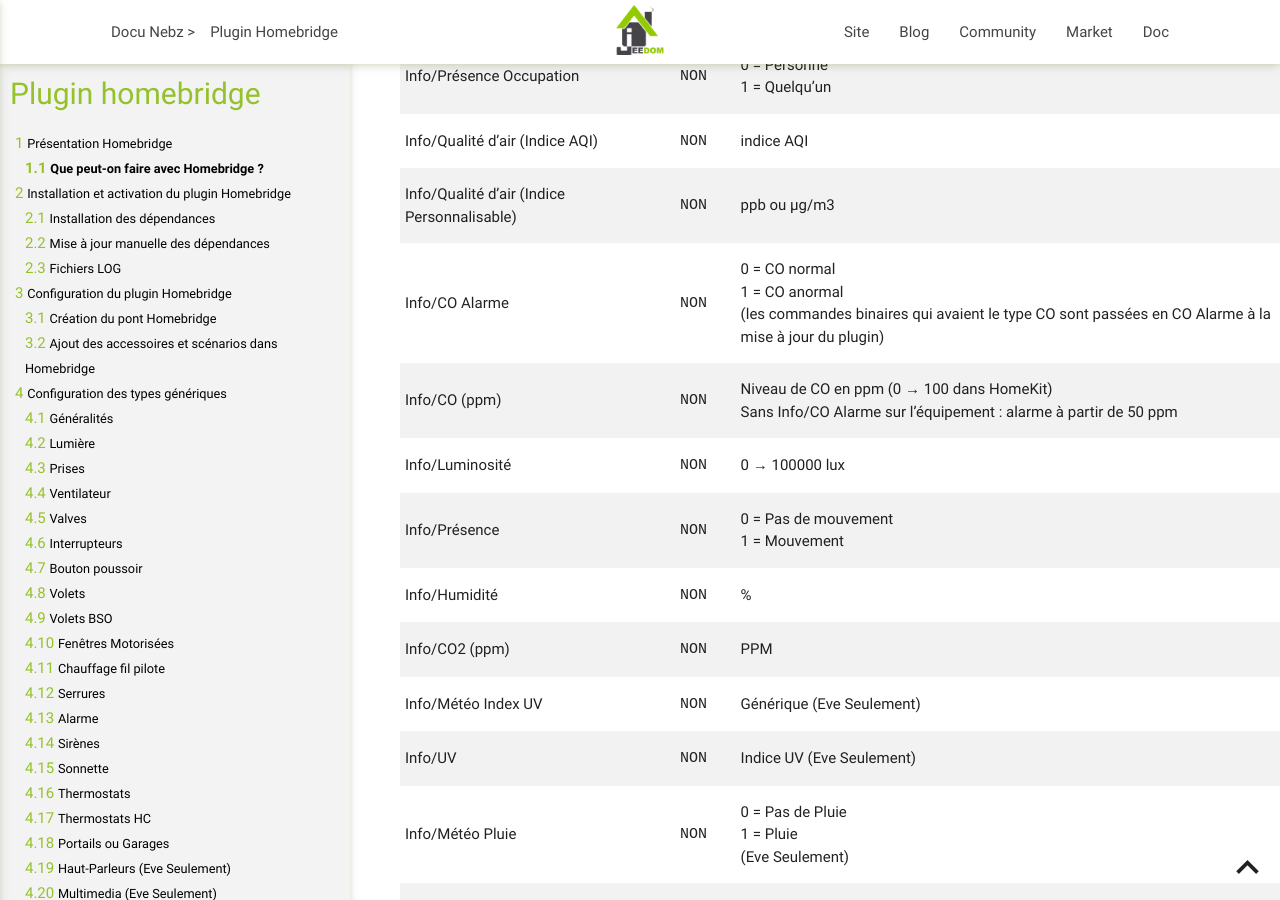
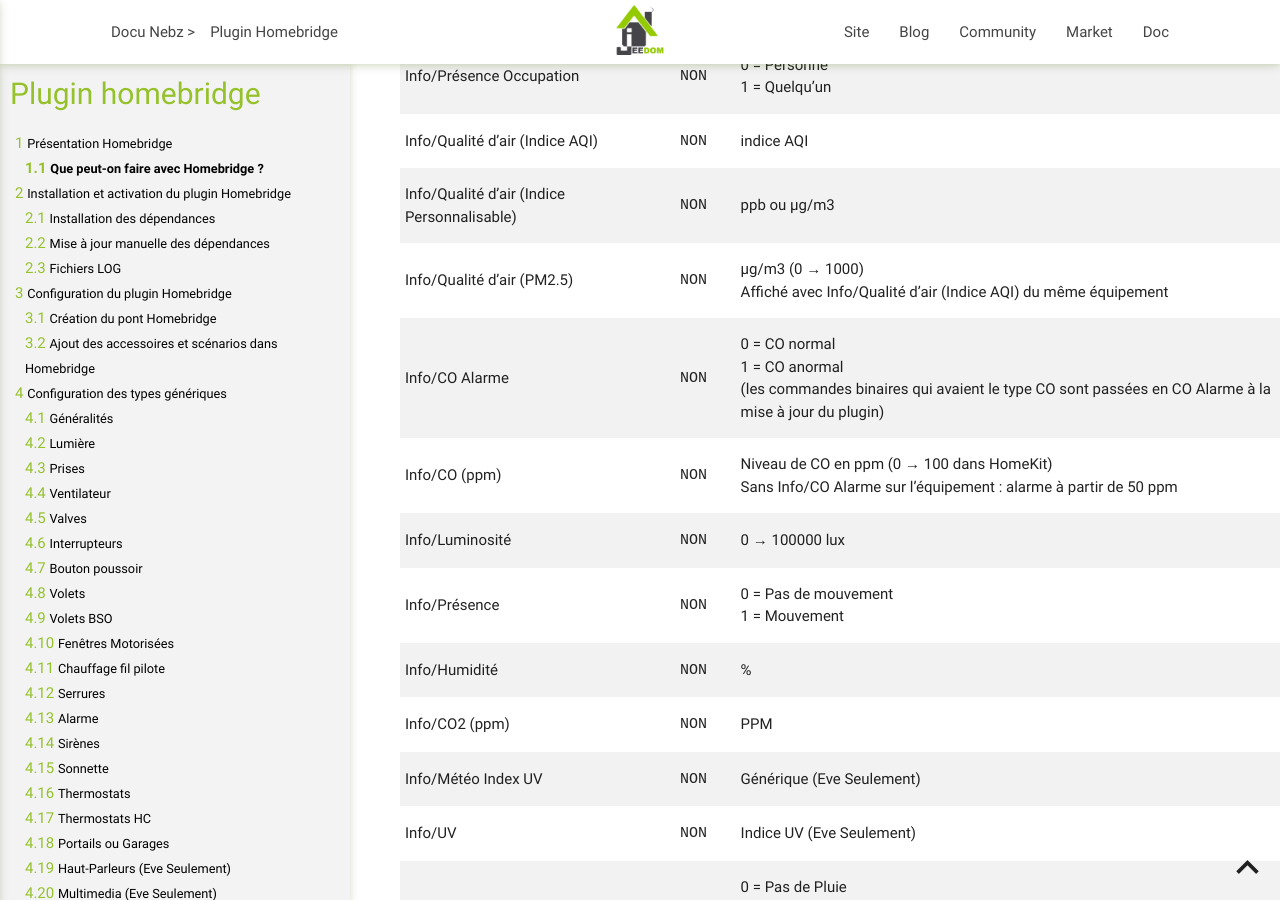
Before and after one commit to NebzHB/jeedom_docs, a Jekyll site: the page built from plugins/homebridge/fr_FR/index-beta.md, in a window 1280 px wide and 900 px high, scrolled down 22440 px. Built offline with Jekyll 4.4.1, drawn with Linux system fonts in a browser that asks for light colours.

Commit message:
Homebridge (beta) : type générique Qualité d'air (PM2.5)
Co-Authored-By: Claude Opus 5.5 <noreply@anthropic.com>
Claude-Session: https://claude.ai/code/session_01MSWnTLNUM5YZ18TEaJcHMn

```diff
--- a/plugins/homebridge/fr_FR/index-beta.md
+++ b/plugins/homebridge/fr_FR/index-beta.md
@@ -447,6 +447,7 @@ Generic/Environnement/Météo
 |Info/Présence Occupation|`NON`|0 = Personne<br/>1 = Quelqu'un|
 |Info/Qualité d'air (Indice AQI)|`NON`|indice AQI|
 |Info/Qualité d'air (Indice Personnalisable)|`NON`|ppb ou µg/m3|
+|Info/Qualité d'air (PM2.5)|`NON`|µg/m3 (0 → 1000)<br/>Affiché avec Info/Qualité d'air (Indice AQI) du même équipement|
 |Info/CO Alarme|`NON`|0 = CO normal<br/>1 = CO anormal<br/>(les commandes binaires qui avaient le type CO sont passées en CO Alarme à la mise à jour du plugin)|
 |Info/CO (ppm)|`NON`|Niveau de CO en ppm (0 → 100 dans HomeKit)<br/>Sans Info/CO Alarme sur l'équipement : alarme à partir de 50 ppm|
 |Info/Luminosité|`NON`|0 → 100000 lux|
```
